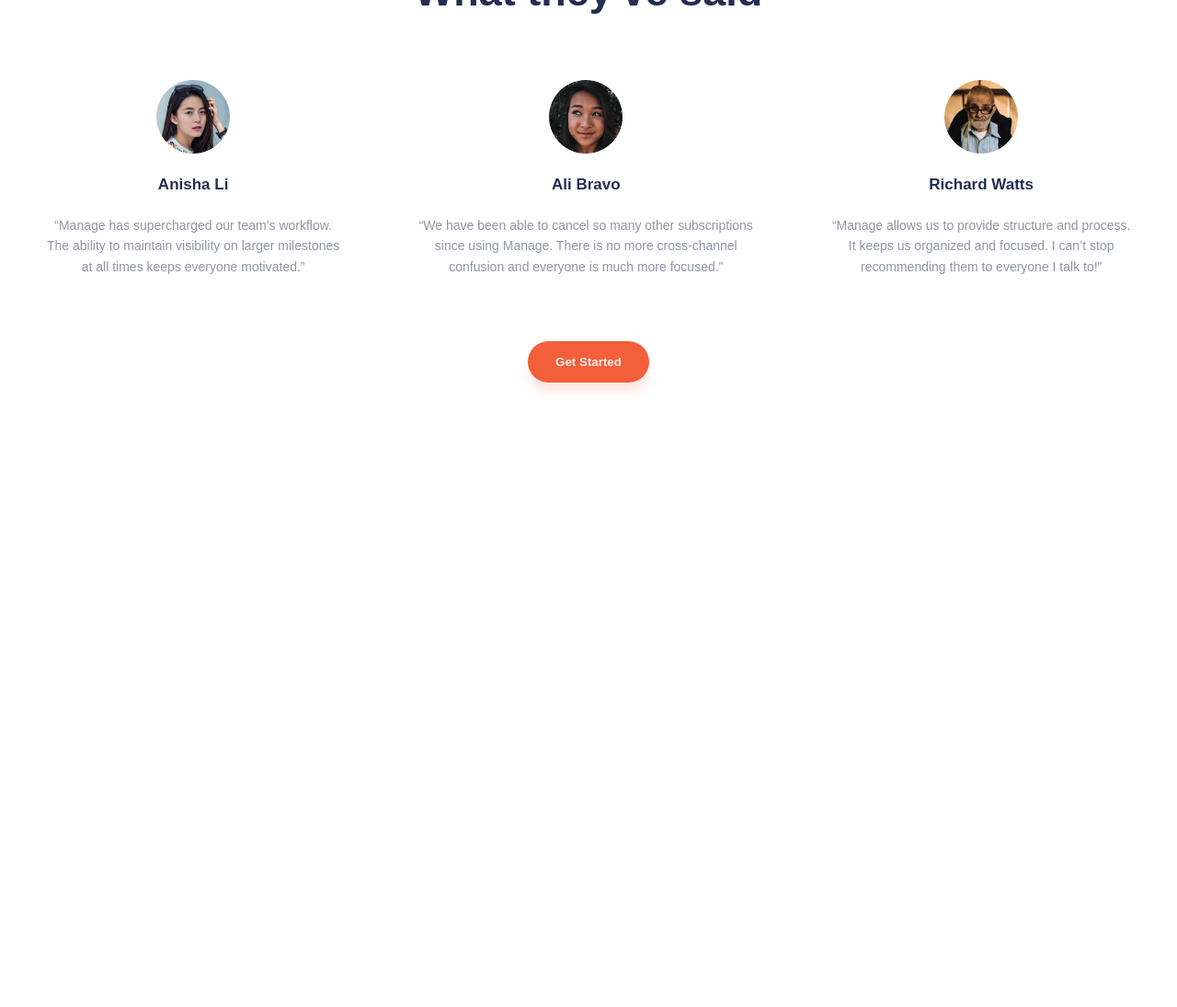
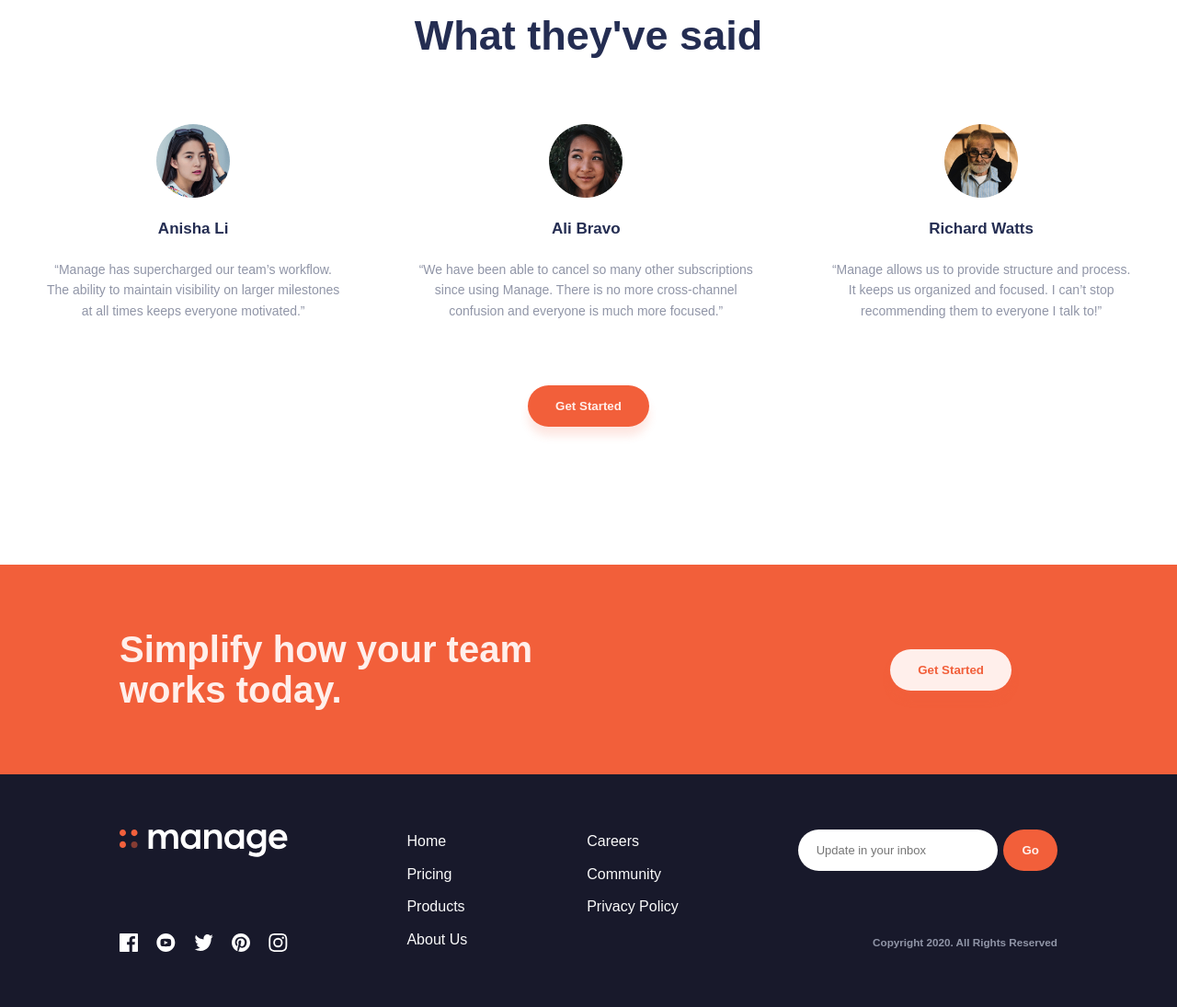
Before and after one commit to babbaranish/manage, a plain HTML site: page index.html in a window 1280 px wide. Shown: the part 1501-2596 px from the top of the page at 92% size. Before the commit the page ends 2017 px from the top, so only its background shows below. Drawn offline with Linux system fonts and the light colour scheme; a web font is replaced by a local one.

Commit message:
simplify & footer done

```diff
--- a/css/_base.scss
+++ b/css/_base.scss
@@ -2,7 +2,7 @@
 $primaryRed: hsl(12, 88%, 59%);
 $primaryBlue: hsl(228, 39%, 23%);
 $greyBlue: hsl(227, 12%, 61%);
-$darkBlue: hsl(233, 12%, 13%);
+$darkBlue: hsl(234, 29%, 13%);
 $paleRed: hsl(13, 100%, 96%);
 $lightGrey: hsl(0, 0%, 98%);
 
@@ -29,7 +29,7 @@ body {
     color: $greyBlue;
 }
 .container {
-    padding: 0 11rem;
+    padding: 0 13rem;
     // background-image: url("../images/bg-tablet-pattern.svg");
     // background-repeat: no-repeat;
 
@@ -42,7 +42,7 @@ body {
     color: $paleRed;
     background-color: $primaryRed;
     padding: 1.5rem 3rem;
-    border-radius: 100px;
+    border-radius: 9999px;
     font-weight: 700;
     box-shadow: 0 1rem 1rem rgba(242, 95, 58, 0.15);
     cursor: pointer;
--- a/css/_different.scss
+++ b/css/_different.scss
@@ -24,7 +24,7 @@
         }
         &_right {
             flex: 1;
-
+            padding-left: 4rem;
             &-p {
                 display: flex;
 
@@ -32,7 +32,7 @@
                     align-self: stretch;
                     padding: 0 2.5rem;
                     background-color: $primaryRed;
-                    border-radius: 20px;
+                    border-radius: 9999px;
                     color: $lightGrey;
                     font-weight: 700;
                     font-size: 2rem;
--- /dev/null
+++ b/css/_footer.scss
@@ -0,0 +1,75 @@
+.footer {
+    display: flex;
+    justify-content: space-between;
+    padding: 6rem 13rem;
+    background-color: $darkBlue;
+    &_social {
+        display: flex;
+        flex-direction: column;
+        justify-content: space-between;
+        .logo {
+            height: 30px;
+            fill: while;
+        }
+
+        &-icon {
+            display: flex;
+            justify-content: space-between;
+            // &-icons {
+            // }
+        }
+    }
+
+    &_nav {
+        list-style: none;
+        &-items {
+            font-size: 1.6rem;
+            color: $lightGrey;
+            &:not(:last-child) {
+                margin-bottom: 1rem;
+            }
+        }
+    }
+
+    &_career {
+        list-style: none;
+
+        &-items {
+            font-size: 1.6rem;
+            color: $lightGrey;
+            &:not(:last-child) {
+                margin-bottom: 1rem;
+            }
+        }
+    }
+
+    &_news {
+        display: flex;
+        flex-direction: column;
+        justify-content: space-between;
+        &-form {
+            &_search {
+                border: none;
+                padding: 1.5rem 2rem;
+                border-radius: 100px;
+                margin-right: 4px;
+                &::placeholder {
+                    font-size: 1.3rem;
+                }
+                &:focus,
+                &:active {
+                    outline: none;
+                }
+            }
+
+            &_btn {
+                @include btn;
+                box-shadow: unset;
+                padding: 1.5rem 2rem;
+            }
+        }
+        &-copyright {
+            text-align: right;
+        }
+    }
+}
--- a/css/_review.scss
+++ b/css/_review.scss
@@ -1,5 +1,5 @@
 .review {
-    margin: 10rem 0;
+    margin: 10rem 0 15rem 0;
     padding: 0 1rem;
     &_heading {
         text-align: center;
--- /dev/null
+++ b/css/_simplify.scss
@@ -0,0 +1,25 @@
+.simplify-bg {
+    .simplify {
+        display: flex;
+        justify-content: space-between;
+        align-items: center;
+        background-color: $primaryRed;
+        // background-image: url("../images/bg-simplify-section-desktop.svg");
+        // background-repeat: no-repeat;
+        // background-position: auto;
+        padding: 7rem 13rem;
+
+        &_heading {
+            color: $paleRed;
+            font-size: 4rem;
+            line-height: 1.1;
+        }
+
+        &_btn {
+            @include btn;
+            background-color: $paleRed;
+            color: $primaryRed;
+            margin-right: 5rem;
+        }
+    }
+}
--- a/css/style.scss
+++ b/css/style.scss
@@ -3,3 +3,5 @@
 @import "heroSection";
 @import "different";
 @import "review";
+@import "simplify";
+@import "footer";
--- a/index.html
+++ b/index.html
@@ -178,6 +178,55 @@
 
   </section>
 
+  <!-- SIMPLIFY SECTION -->
+  <section class="simplify-bg">
+    <div class="simplify">
+      <h1 class="simplify_heading">
+        Simplify how your team <br />works today.
+      </h1>
+      <button class="simplify_btn">
+        Get Started
+      </button>
+    </div>
+  </section>
+
+  <section class="footer">
+    <div class="footer_social">
+      <img class="logo" src="./images/logo-white.svg" alt="Logo">
+      <div class="footer_social-icon">
+        <img src="/images/icon-facebook.svg" alt="facebook icon" class="footer_socail-icon-icons">
+        <img src="/images/icon-youtube.svg" alt="youtube icon" class="footer_socail-icon-icons">
+        <img src="/images/icon-twitter.svg" alt="twitter icon" class="footer_socail-icon-icons">
+        <img src="/images/icon-pinterest.svg" alt="pinterest icon" class="footer_socail-icon-icons">
+        <img src="/images/icon-instagram.svg" alt="instagram icon" class="footer_socail-icon-icons">
+      </div>
+    </div>
+
+    <ul class="footer_nav">
+      <li class="footer_nav-items">Home</li>
+      <li class="footer_nav-items">Pricing</li>
+      <li class="footer_nav-items">Products</li>
+      <li class="footer_nav-items">About Us</li>
+    </ul>
+
+    <ul class="footer_career">
+      <li class="footer_career-items">Careers</li>
+      <li class="footer_career-items">Community</li>
+      <li class="footer_career-items">Privacy Policy</li>
+    </ul>
+
+    <div class="footer_news">
+      <form class="footer_news-form" action="#">
+        <input class="footer_news-form_search" type="text" placeholder="Update in your inbox" required>
+        <button type="submit" class="footer_news-form_btn">
+          Go
+        </button>
+      </form>
+      <h3 class="footer_news-copyright">
+        Copyright 2020. All Rights Reserved
+      </h3>
+    </div>
+  </section>
 </body>
 
 </html>
```
Also changed, not shown: css/style.css, images/logo-white.svg (added), 1 other file.
